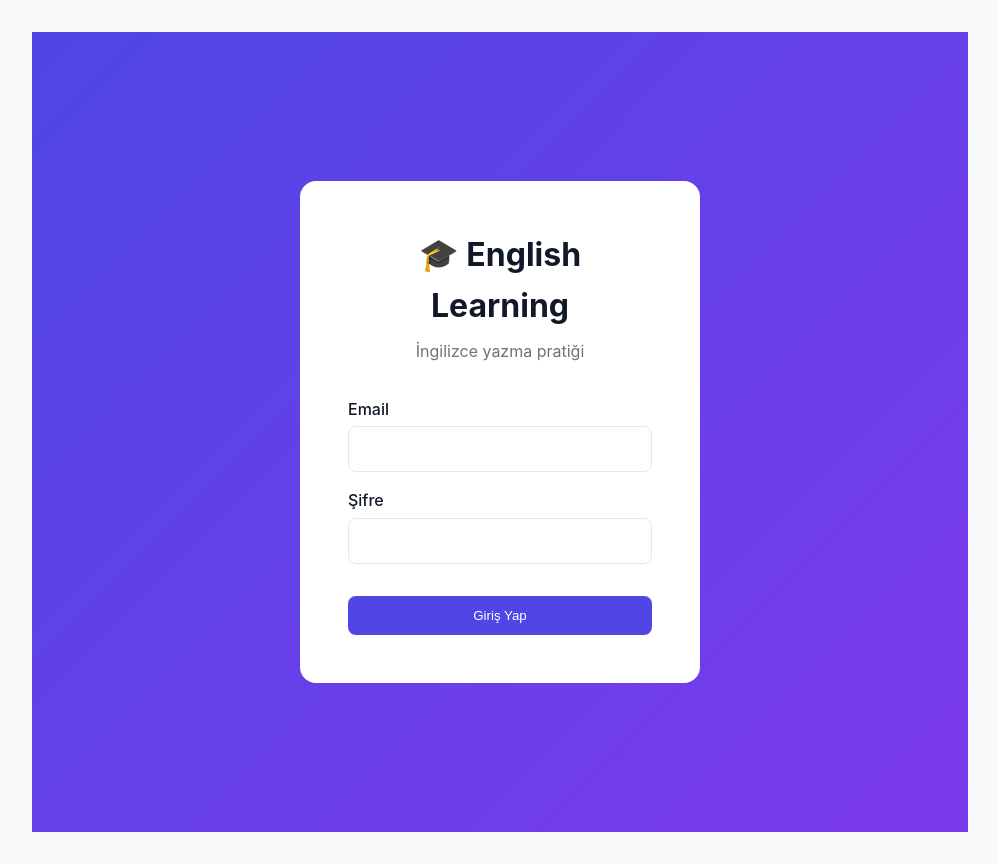
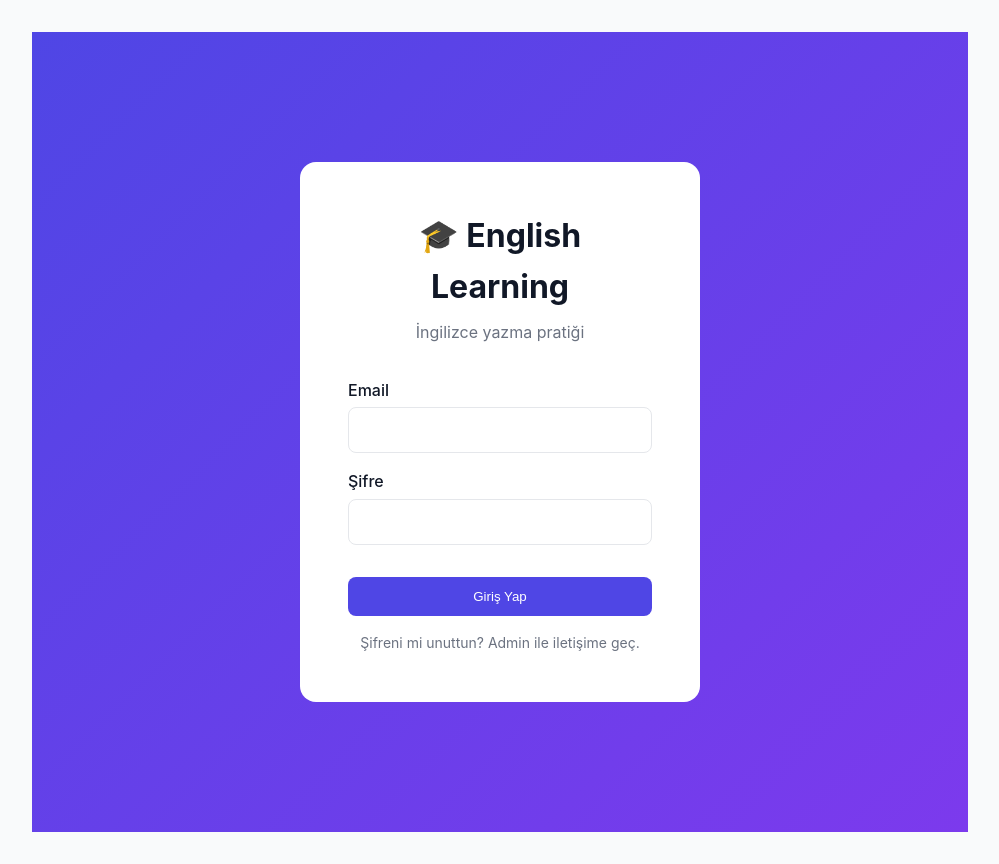
Before and after one commit to serdaraytac/english-learning-app, a Flask app: page /login in a window 1280 px wide. Shown: the whole page, without its empty margins (140-1139 px from the left). Run offline with Flask 3, Linux system fonts and the light colour scheme.

Commit message:
Update login.html

```diff
--- a/templates/login.html
+++ b/templates/login.html
@@ -16,6 +16,9 @@
                 <input type="password" id="password" name="password" required>
             </div>
             <button type="submit" class="btn btn-primary">Giriş Yap</button>
+            <p style="margin-top: 1rem; font-size: 0.875rem; color: #6B7280;">
+    Şifreni mi unuttun? Admin ile iletişime geç.
+</p>
         </form>
     </div>
 </div>
```
